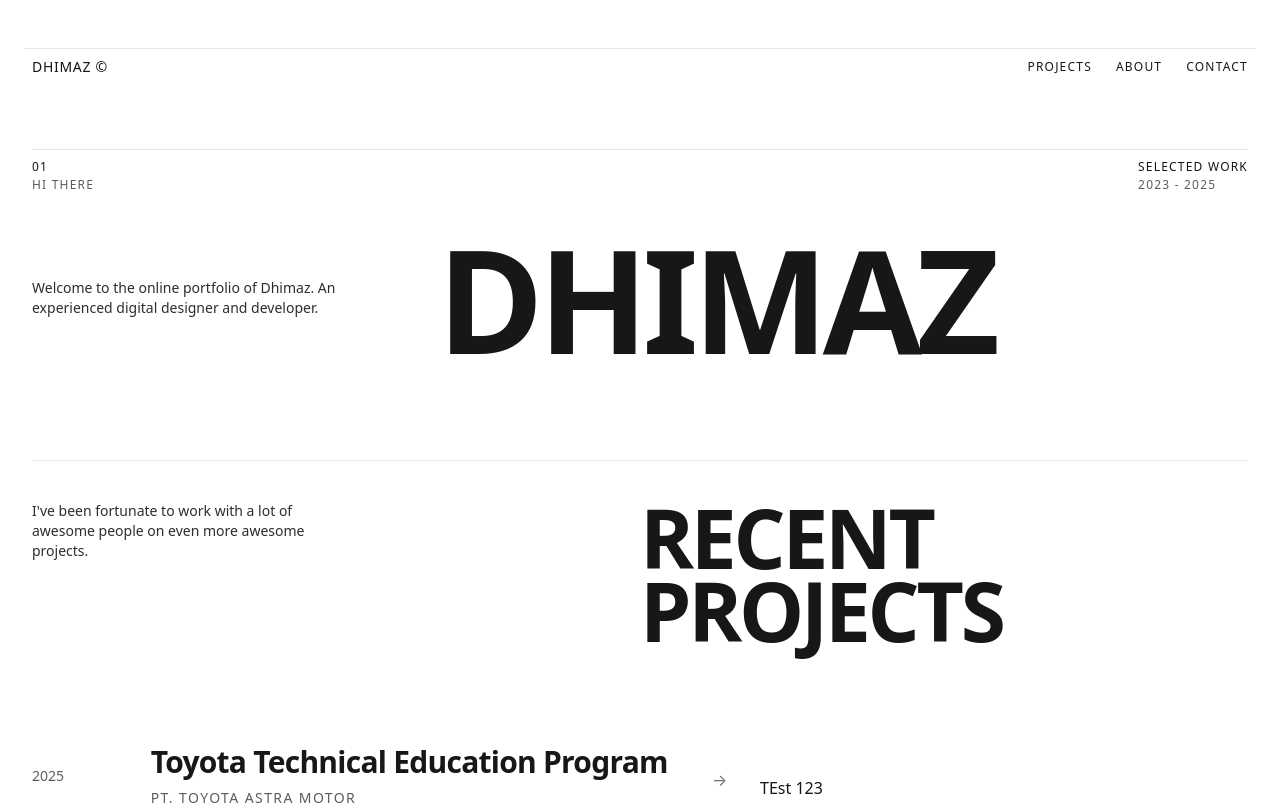
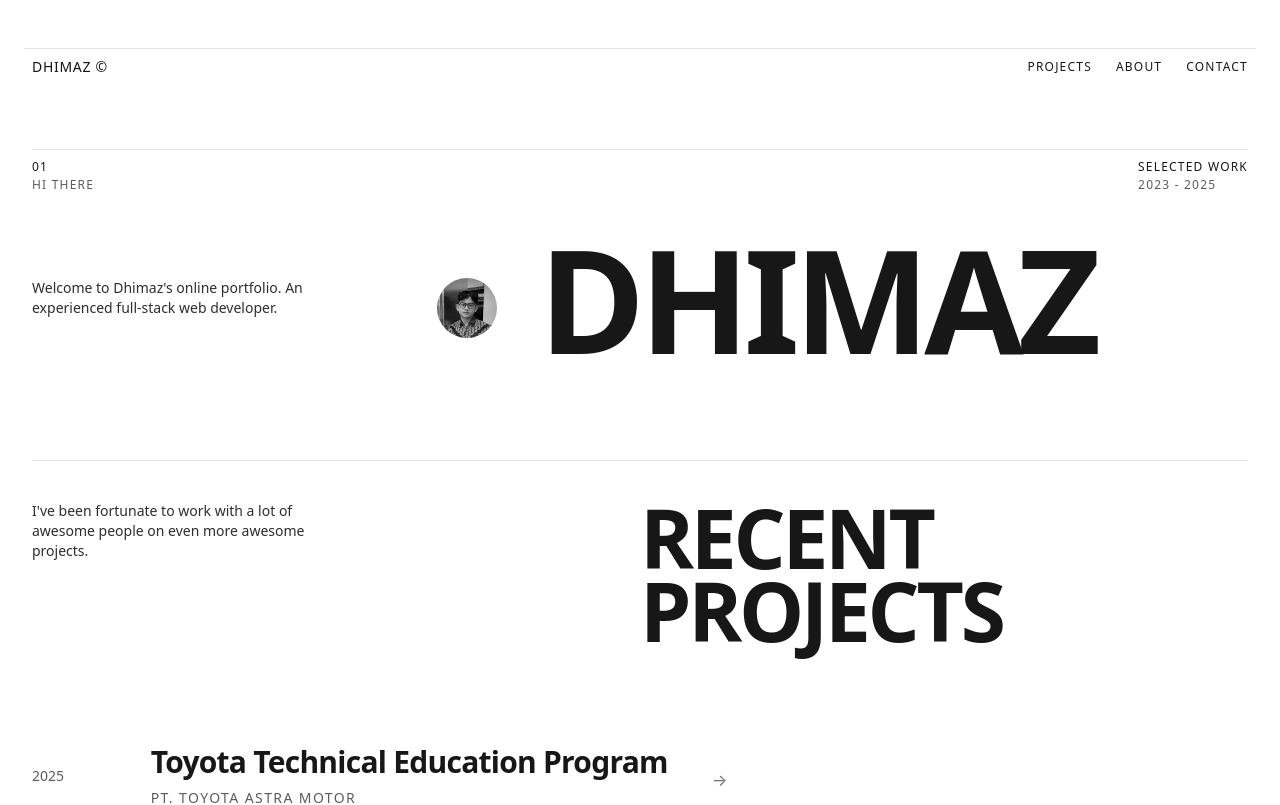
Before and after one commit to dhmzz/profile-app-nextjs, a Next.js app: page / in a window 1280 px wide. Shown: the top 805 px of the page. Built offline with nearby package versions, Linux system fonts and the light colour scheme; a web font is replaced by a local one.

Commit message:
style: added a profile photo in the introduction section

```diff
--- a/src/components/Hero.tsx
+++ b/src/components/Hero.tsx
@@ -11,9 +11,14 @@ export default function Hero() {
     <section className="mx-auto max-w-7xl px-4 sm:px-6 lg:px-8 pt-6 lg:pt-10" aria-labelledby="hero-heading">
       <div className="grid grid-cols-1 lg:grid-cols-12 gap-y-8">
         <div className="lg:col-span-4 flex flex-col gap-2 text-sm">
-          <p className="max-w-xs opacity-90 mt-11">Welcome to the online portfolio of Dhimaz. An experienced digital designer and developer.</p>
+          <p className="max-w-xs opacity-90 mt-11">Welcome to Dhimaz's online portfolio. An experienced full-stack web developer.</p>
         </div>
-        <div className="lg:col-span-8">
+
+        <div className="lg:col-span-1 mt-11">
+          <img src="/images/PHOTO.jpg" width="60" className="rounded-full object-cover grayscale"/>
+        </div>
+
+        <div className="lg:col-span-7">
           <h1 id="hero-heading" className="text-[48px] sm:text-[72px] lg:text-[144px] font-extrabold tracking-[-0.04em] leading-[0.9] uppercase">DHIMAZ</h1>
         </div>
       </div>
--- a/src/components/ProjectsList.tsx
+++ b/src/components/ProjectsList.tsx
@@ -63,7 +63,6 @@ export default function ProjectsList() {
                   )}
                 </div>
               </ImageSlot>
-              TEst 123
             </div>
           </div>
         </div>
```
Also changed, not shown: public/images/PHOTO.jpg (added).
